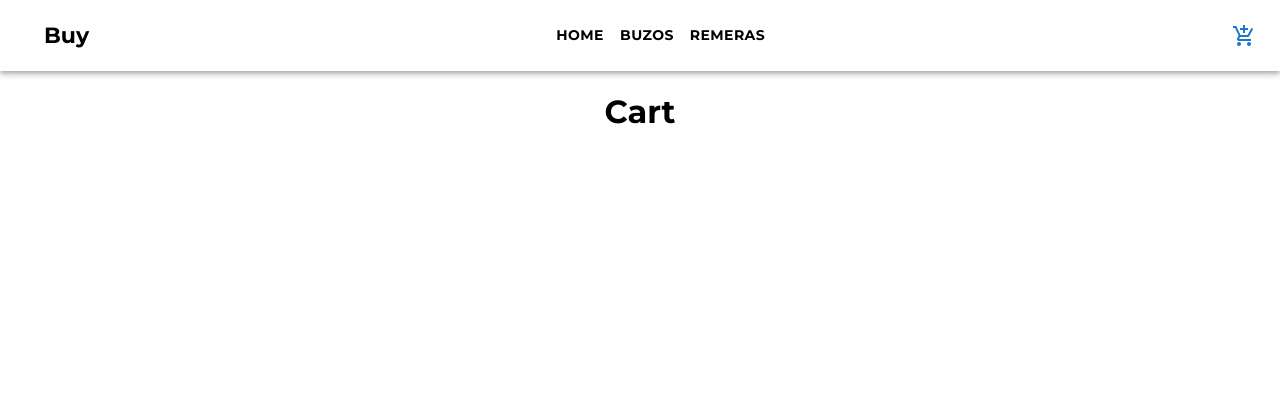
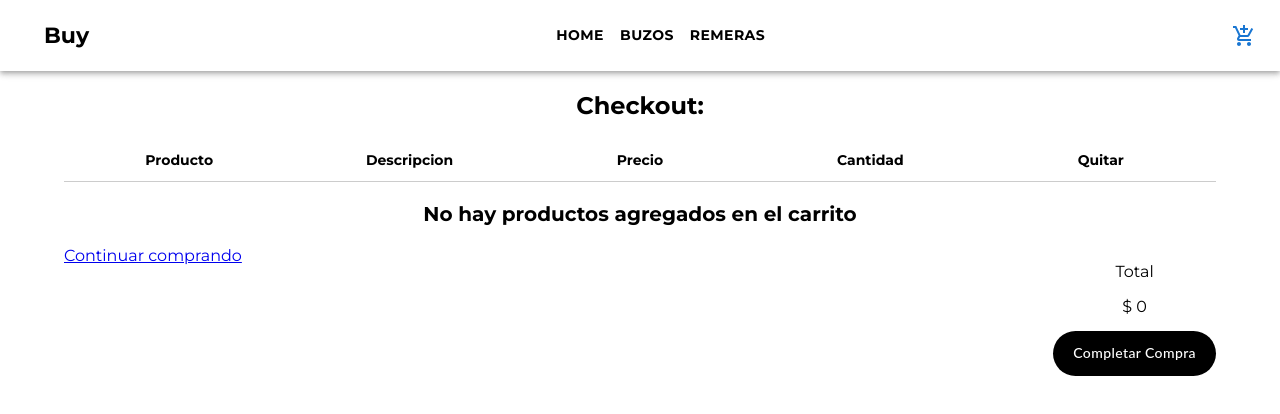
Before and after one commit to JesicaSieiro/buy-app, a React (Create React App) app: page /cart in a window 1280 px wide. Shown: the top 414 px of the page. Built offline with nearby package versions, Linux system fonts and the light colour scheme.

Commit message:
ver productos en cart

```diff
--- a/src/components/Item/Item.js
+++ b/src/components/Item/Item.js
@@ -1,14 +1,16 @@
 import './Item.css';
 import ItemCount from "../ItemCount/ItemCount"
 import Button from '@mui/material/Button';
-import { useState } from 'react';
+import { useState , useContext } from 'react';
 import { Link } from 'react-router-dom';
-
+import { CartContext } from '../../context/CartContext';
 function Item({ producto }){
     const[showButton, setShowButton]=useState(false);
+    const {addItemToCart,handleTotalPrice,cart}=useContext(CartContext)
     const onAdd=(producto)=>{
         console.log("datos del producto:",producto);
         console.log("Cantidad Comprada:",producto.quantity);
+        addItemToCart(producto)
     }
     return(
         <div className='buy_item'>
@@ -20,9 +22,9 @@ function Item({ producto }){
             </Link>
 
             {!showButton?
-                   <ItemCount initial={1}  producto={producto} setShowButton={setShowButton} onAdd={onAdd}></ItemCount>
+                   <ItemCount initial={1}  producto={producto} setShowButton={setShowButton} onItemToAdd={onAdd}></ItemCount>
                   :
-                   <Button variant="outlined" className='btn-buy'><Link  to='/cart'>Terminar compra</Link></Button> }
+                  <Button variant="outlined"  className='btn-buy'><Link  to='/cart'>Terminar compra</Link></Button> }
         </div>
     )
 }
--- a/src/components/ItemDetail/ItemDetail.js
+++ b/src/components/ItemDetail/ItemDetail.js
@@ -16,7 +16,7 @@ const Img = styled('img')({
 
 
 function ItemDetail({producto}){
-    const {addItemToCart}=useContext(CartContext)
+    const {addItemToCart,handleTotalPrice,cart}=useContext(CartContext)
     const[showButton, setShowButton]=useState(false);
     /* const[cantidad, setCantidad]=useState(0); */
     const onAdd=(producto)=>{
@@ -39,7 +39,7 @@ function ItemDetail({producto}){
                    {!showButton?
                    <ItemCount initial={1}  producto={producto} setShowButton={setShowButton} onItemToAdd={onAdd}></ItemCount>
                   :
-                   <Button variant="outlined" className='btn-buy'><Link  to='/cart'>Terminar compra</Link></Button> }
+                   <Button variant="outlined" onClick={()=>handleTotalPrice(cart)} className='btn-buy'><Link  to='/cart'>Terminar compra</Link></Button> }
 
             </Grid>
 
--- a/src/components/ItemListContainer/ItemListContainer.js
+++ b/src/components/ItemListContainer/ItemListContainer.js
@@ -30,7 +30,7 @@ function ItemListContainer({titulo}){
         <div>
             <h3>{titulo}</h3>
            {/*  <ItemCount stock={5} initial={1}></ItemCount> */}
-           <ItemList products={ products}></ItemList>
+           <ItemList products={products}></ItemList>
         </div>
 
 
--- a/src/context/CartContext.js
+++ b/src/context/CartContext.js
@@ -3,25 +3,70 @@ export const CartContext=React.createContext();
 
 
 export default function CartCustomContext({children}) {
+    const isInCart=(producto)=>{
+        return cart.find((prod)=>prod.id===producto.id)?true:false;
+    }
     const [cart, setCart]=useState([])
+    const[precioTotal, setPrecioTotal]=useState(0);
+
+    const handleTotalPrice=(listaProds)=>{
+        if(listaProds.length===1){
+            setPrecioTotal(listaProds[0].price)
+        }else{
+            setPrecioTotal( listaProds.reduce((acc,prod) => acc.price + prod.price))
+        }
+        console.log("PRECIO TOTAL:",precioTotal)
+    }
+    const removeProduct=(prod)=>{
+        const productsFiltered = cart.filter((item) => item.id !==prod.id)
+        setCart(productsFiltered);
+        handleTotalPrice(productsFiltered);
+    }
     const addItemToCart=(producto)=>{
         /* setCart([...cart,producto]) */
-        if(cart.length===0){
-            setCart([producto])
+        /* if(cart.length===0){
+            setCart([{...producto, price: producto.price*producto.quantity}])
         }else{
             const isInCart=cart.find(item=>item.id==producto.id)
             if(!isInCart){
-                setCart([...cart,producto])
+                setCart([...cart, {...producto, price: producto.price*producto.quantity}])
             }else{
                 isInCart.quantity=producto.quantity+isInCart.quantity;
+                isInCart.price= isInCart.price*isInCart.quantity;
                 setCart([...cart,isInCart])
+
             }
-        }
+        } */
+
+
+
+        const listaActualizada = cart.find(
+            (itemEnCarrito) => itemEnCarrito.id === producto.id
+                )?cart.map((itemEnCarrito) => {
+                    if (itemEnCarrito.id === producto.id) {
+                        return {
+                            ...itemEnCarrito,
+                            quantity: itemEnCarrito.quantity + producto.quantity,
+                            price: itemEnCarrito.price*itemEnCarrito.quantity
+                        };
+
+                    }
+                    return itemEnCarrito;
+                })
+            : [...cart, {...producto, price: producto.price*producto.quantity}];
+        setCart(listaActualizada);
+        handleTotalPrice(listaActualizada)
+        /* console.log(">> elementos del carrito actualmente: ", listaActualizada); */
+        /* handleTotalPrice(cart) */
+        console.log(">> elementos del carrito actualmente: ", cart);
         console.log("elementos=>",cart.length)
+        console.log("elementos=>",cart)
+        console.log("PRECIO TOTAL:",precioTotal)
 
     }
+
   return (
-    <CartContext.Provider value={{addItemToCart,cart}}>
+    <CartContext.Provider value={{addItemToCart,cart,precioTotal,removeProduct, handleTotalPrice}}>
         {children}
     </CartContext.Provider>
   )
--- /dev/null
+++ b/src/pages/Cart.css
@@ -0,0 +1,33 @@
+/*CART */
+.col-cart-table__head {display: flex;border-bottom: 1px solid #ccc;}
+
+.col-cart-table__head h2 {font-size: 14px;width: 20%;}
+
+.cart-table__content {
+   display: flex;
+  font-size: 18px;
+  justify-content: flex-end;}
+.cart-table__content-img {width: 10% !important;margin: 0 30px;}
+.cart-table__content-img img{width: 100% !important;}
+.cart-table__content-title {width: 30%;}
+
+.cart-table__content-price, .cart-table__content-quantity {width: 20%;}
+.cart-table__content > div {display: flex;justify-content: center;align-items: center;border-bottom: 1px solid #ccc;padding-bottom: 15px;}
+
+.cart-table__content-title {flex-direction: column;}
+
+.cart-footer {display: flex;justify-content: space-between;}
+
+.cart-footer button {/* background: black; */}
+
+.cart-checkout-details button {background: black;border-radius: 40px;text-transform: none;color: white;font-family: 'Lato';padding: 10px 20px;margin-top: 15px;font-size: 14px;}
+h2.title-img-list {
+  margin-bottom: 20px;
+  float: left;
+  width: 100%;
+}
+.cartEmptyTitle{
+  font-size: 20px;
+  justify-content: center;
+  font-weight: 700;
+}
--- a/src/pages/Cart.js
+++ b/src/pages/Cart.js
@@ -1,11 +1,65 @@
+import { useContext, useState } from "react"
+import { Container, Button } from "@mui/material"
+import { Delete } from "@mui/icons-material"
+import {CartContext} from "../context/CartContext"
+import {Link} from  'react-router-dom';
+import "./Cart.css"
+function Cart(){
+    const{cart,precioTotal,removeProduct}=useContext(CartContext);
+    console.log("cart list desde Checkout", cart)
+    return(
+        <Container className='container-general'>
 
-function Cart(){
+        <h2>Checkout: </h2>
+        <div className='cart-section'>
+            <div className='col-cart-table__head'>
+                <h2>Producto</h2>
+                <h2>Descripcion</h2>
+                <h2>Precio</h2>
+                <h2>Cantidad</h2>
+                <h2>Quitar</h2>
+            </div>
+            {cart.length===0 && <p className='cartEmptyTitle'>No hay productos agregados en el carrito</p>}
+            {cart.map((item)=>{
+                const{id,title,price,imagen,quantity}=item
+                return(
+                    <div className='cart-table__content' key={id} >
+                        <div className='cart-table__content-img'>
+                            <img src={`../${imagen}`}/>
+                        </div>
+                        <div className='cart-table__content-title'>
+                            <p>{title}</p>
+                        </div>
+                        <div className='cart-table__content-price'>
+                            <p>$ {price}</p>
+                        </div>
+                        <div className='cart-table__content-quantity'>
+                            <p>{quantity}</p>
+                        </div>
+                        <div className='cart-table__content-price'>
+                            <button className='btn-delete'>
+                                <Delete onClick={() => removeProduct(item)} />
+                            </button>
+                        </div>
+                    </div>
+                )
+            })}
 
-    return(
-        <div>
-            <h1>Cart</h1>
+
+            <div className='cart-footer'>
+                <a className='btn-custom'><Link to={`/`}>Continuar comprando</Link></a>
+                <div className='cart-checkout-details'>
+
+                    <div className='cart-checkout__total'>
+                        <p>Total</p>
+                        <span>$  {precioTotal}</span>
+                    </div>
+                    <Button className='btn-custom' >Completar Compra</Button>
+                </div>
+            </div>
         </div>
 
+    </Container>
     )
 }
 export default Cart
```
